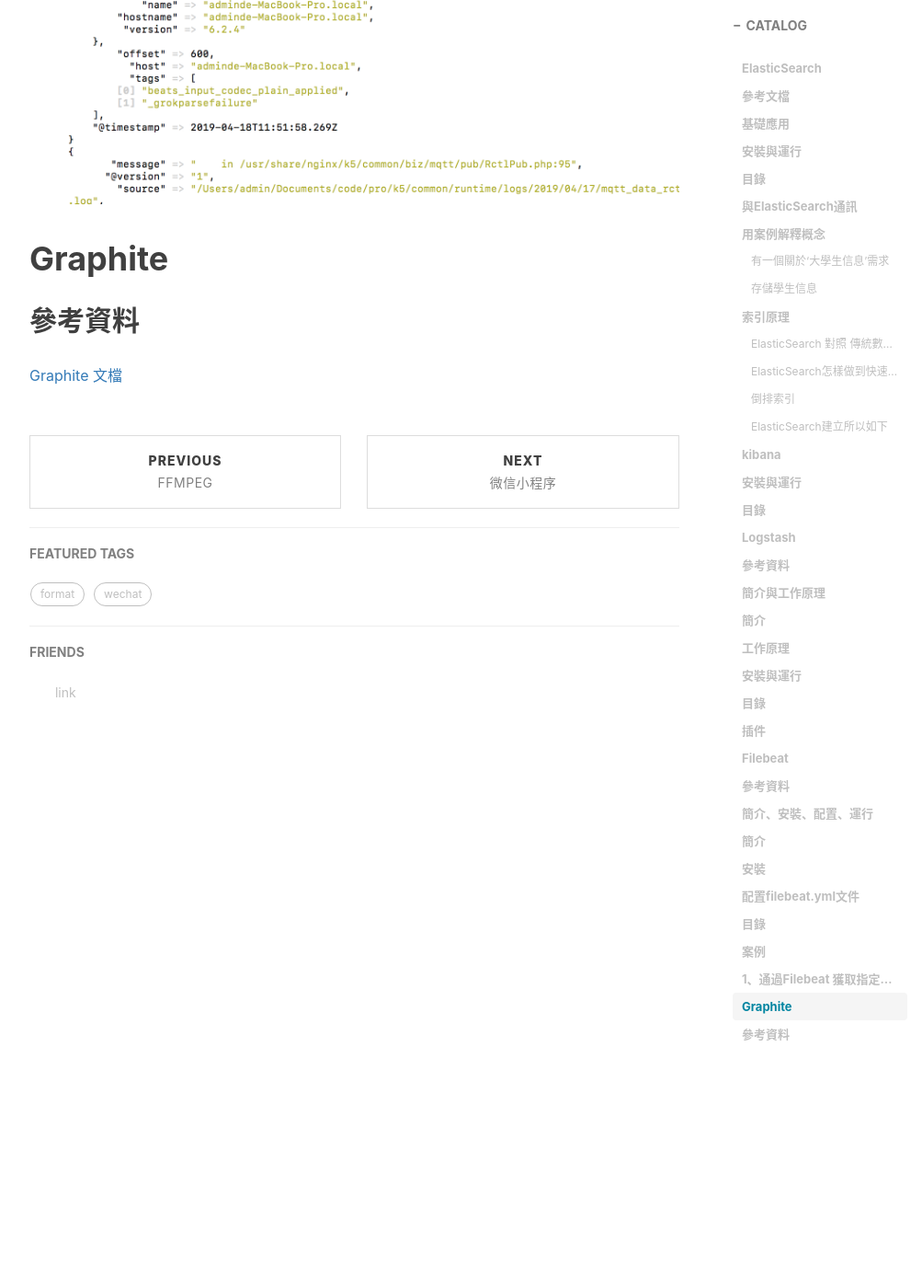
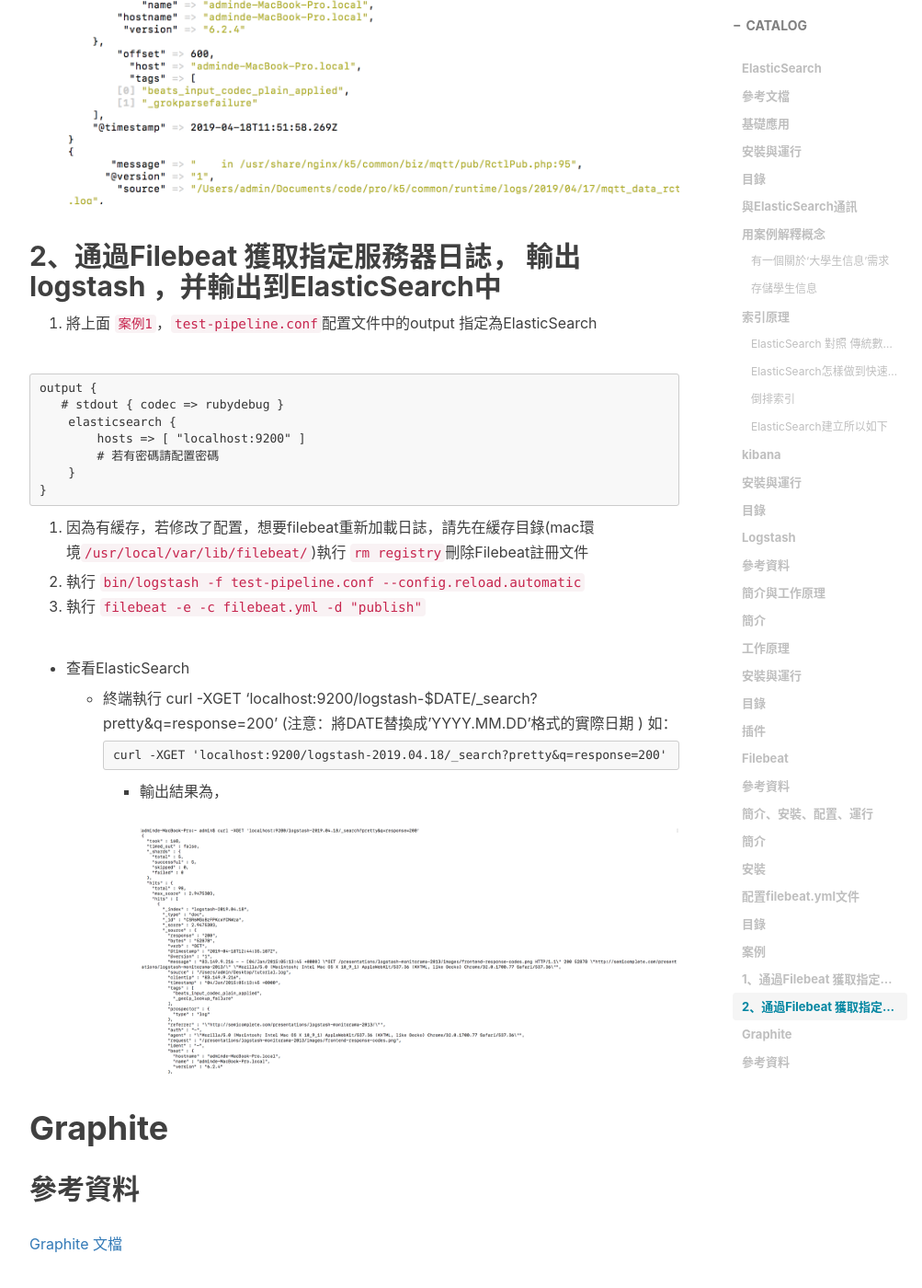
Before and after one commit to laichixin/laichixin.github.com, a Jekyll site: the page built from _posts/2019-03-15-ElasticSearch.md, in a window 1280 px wide and 1400 px high, scrolled down 15572 px. Shown: the whole window at 92% size, without its empty margins (233-1236 px from the left). Built offline with Jekyll 4.4.1, drawn with Linux system fonts in a browser that asks for light colours; nearby versions of some CDN libraries; comment, search, counter and statistics services are not loaded.

Commit message:
輸出logstash 到ElasticSearch

```diff
--- a/_posts/2019-03-15-ElasticSearch.md
+++ b/_posts/2019-03-15-ElasticSearch.md
@@ -757,13 +757,36 @@
 
 
 
+## 2、通過Filebeat 獲取指定服務器日誌， 輸出logstash ，并輸出到ElasticSearch中
 
+1. 將上面 `案例1`，`test-pipeline.conf`配置文件中的output 指定為ElasticSearch
 
+~~~
+output {
+   # stdout { codec => rubydebug }
+    elasticsearch {
+        hosts => [ "localhost:9200" ]
+        # 若有密碼請配置密碼
+    }
+}
+~~~
 
+2. 因為有緩存，若修改了配置，想要filebeat重新加載日誌，請先在緩存目錄(mac環境`/usr/local/var/lib/filebeat/`)執行 `rm registry`刪除Filebeat註冊文件
 
+3. 執行 `bin/logstash -f test-pipeline.conf --config.reload.automatic `
+4. 執行 `filebeat -e -c filebeat.yml -d "publish"`
 
+* 查看ElasticSearch
 
+  * 終端執行 curl -XGET 'localhost:9200/logstash-$DATE/_search?pretty&q=response=200' (注意：將DATE替換成'YYYY.MM.DD'格式的實際日期 ) 如：
 
+    ~~~
+    curl -XGET 'localhost:9200/logstash-2019.04.18/_search?pretty&q=response=200'
+    ~~~
+
+    * 輸出結果為，
+
+      ![logstash_elasticsearch_output](/image/elasticsearch/logstash_elasticsearch_output.png)
 
 
 
```
Also changed, not shown: image/elasticsearch/logstash_elasticsearch_output.png (added).
